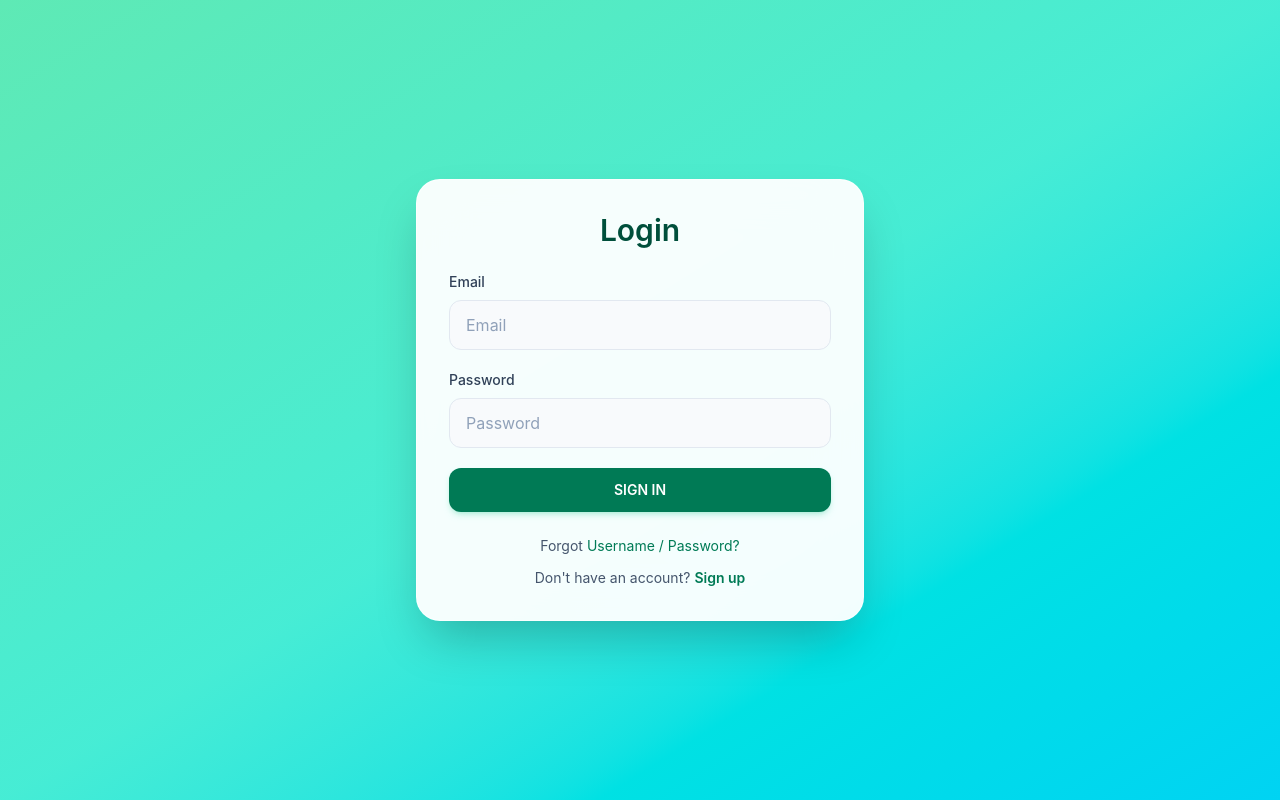
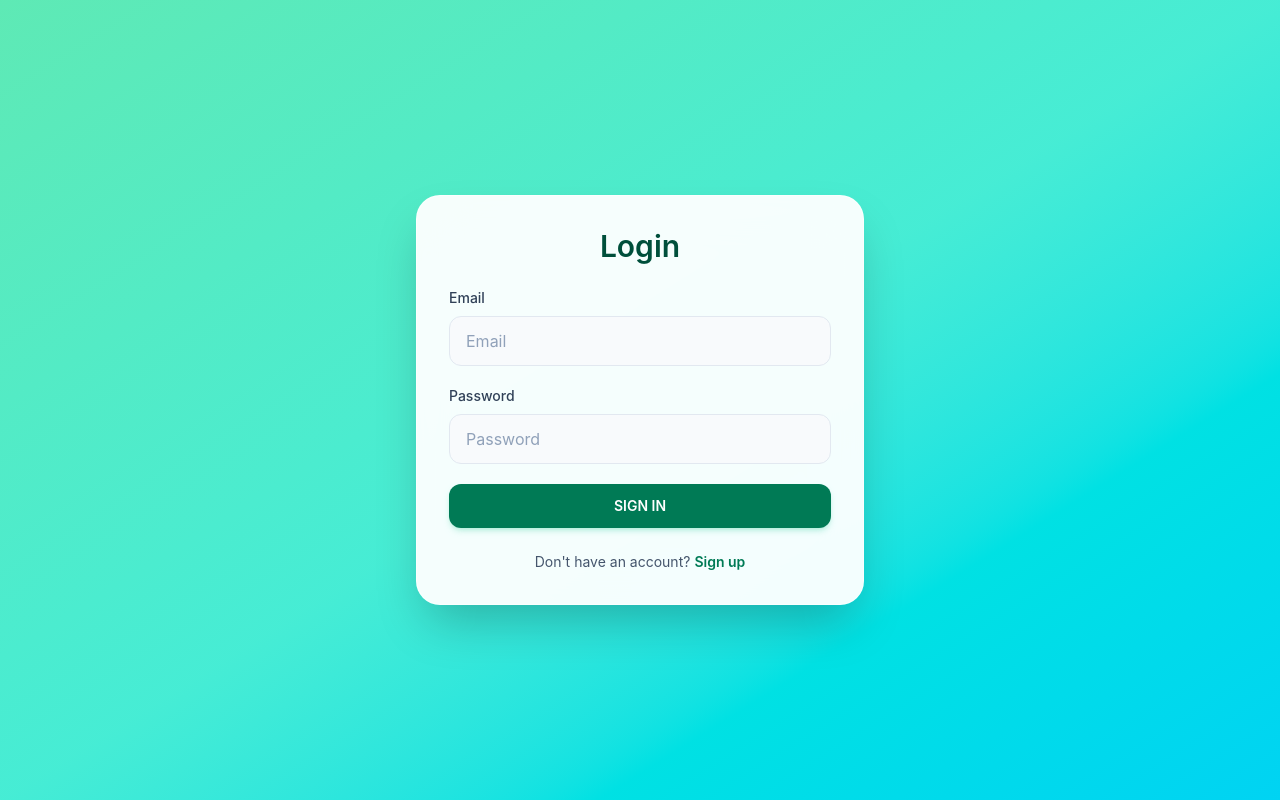
Before and after one commit to danielwanjiku/mini-militia-tracker, a React (Vite) app in the folder client/: page /login in a window 1280 px wide. Built offline with nearby package versions, Linux system fonts and the light colour scheme.

Commit message:
modified files

```diff
--- a/client/src/Components/LoginForm.jsx
+++ b/client/src/Components/LoginForm.jsx
@@ -58,9 +58,6 @@ export default function LoginForm() {
 
         <div className="mt-6 text-center text-sm text-slate-600 space-y-3">
           <p>
-            Forgot <Link to="#" className="text-emerald-700 hover:underline">Username / Password?</Link>
-          </p>
-          <p>
             Don&apos;t have an account?
             <Link to="/signup" className="ml-1 text-emerald-700 font-semibold hover:underline">
               Sign up
```
